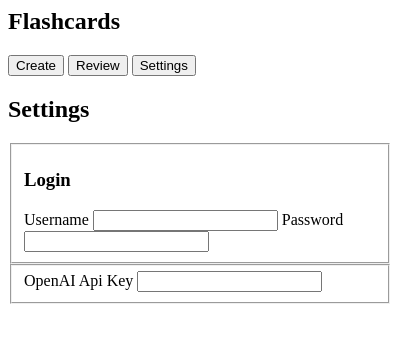
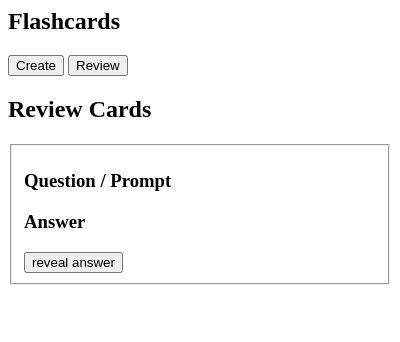
Before and after one commit to JJJUhlar/auto-flashcards-plugin, a browser extension: page popup/popup.html in a window 400 px wide. Drawn offline with Linux system fonts and the light colour scheme.

Commit message:
removed non mvp buttons

```diff
--- a/popup/popup.html
+++ b/popup/popup.html
@@ -8,13 +8,14 @@
         <h1>Flashcards</h1>
         <button id="create-panel-button">Create</button>
         <button id="review-panel-button">Review</button>
-        <button id="settings-panel-button">Settings</button>
     </section>
 
 
     <section id="create-panel" hidden>
         <h2>Create Cards</h2>
+        <h3 id="numCards"></h3>
         <fieldset>
+
             <div>
                 <label for="flashcardPrompt">Question</label>
                 <input id="flashcardPrompt" placeholder="questions go here"/>
@@ -23,70 +24,30 @@
                 <label for="flashcardAnswer">Answer</label>
                 <input id="flashcardAnswer" placeholder="answers go here" />
             </div>
-            <h3 id="numCards"></h3>
-        </fieldset>
+
             <button id="previousCardButton" >previous</button>
             <button id="nextCardButton" >next</button>
             <button id="createButton" >Create Cards</button>
             <button id="saveCardsButton" >Save Cards</button>
-        <button id="RefreshQuestion">Regen Card</button>
-        <!-- <button id="RefreshQuestion">Review Page</button> -->
+        </fieldset>
+
     </section>
 
-    <section id="review-panel" hidden>
+    <section id="review-panel">
         <h2>Review Cards</h2>
-        <div>
-            <fieldset>
+        <h4 id="numReviewCards"></h4>
+        <fieldset id="reviewInterface">
             <h3 >Question / Prompt</h3>
             <p id="reviewCardPrompt"></p>
             <h3 >Answer</h3>
             <p id="reviewCardAnswer" hidden></p>
             <button id="show_answer_btn">reveal answer</button>
-                <h4 id="numReviewCards"></h4>
+            <div id="review_answer_btns" hidden>
                 <button id="easy_btn">Easy</button>
                 <button id="dunno_btn">Dunno</button>
                 <button id="delete_btn">Edit / Delete</button>
+            </div>
         </fieldset>
-        </div>
-
     </section>
 
-    <!-- Below should be checkboxes probably -->
-
-    <section id="settings-panel" >
-        <h2>Settings</h2>
-        <fieldset>
-            <h3>Login</h3>
-            <label for="username">Username</label>
-            <input id="username" />
-            <label for="password">Password</label>
-            <input id="password" />
-        </fieldset>
-        <fieldset>
-            <label for="api_key">OpenAI Api Key</label>
-            <input id="api_key" />
-        </fieldset>
-    </section>
 </html>
-
-<!--
-<fieldset>
-    <legend>Select a Q type</legend>
-    <div>
-        <input type="radio" id="openText" name="questionType" value="openText" checked />
-        <label for="openText">open question</label>
-    </div>
-    <div>
-        <input type="radio" id="multipleChoice" name="questionType" value="MCQ" />
-        <label for="multipleChoice">MCQ</label>
-    </div>
-    <div>
-        <input type="radio" id="trueFalse" name="questionType" value="trueFalse" />
-        <label for="trueFalse">true or false</label>
-    </div>
-    <div>
-        <input type="radio" id="cloze" name="questionType" value="cloze" />
-        <label for="cloze">cloze</label>
-    </div>
-</fieldset>
- -->
```
Lines whose indentation alone changed are shown as unchanged.
